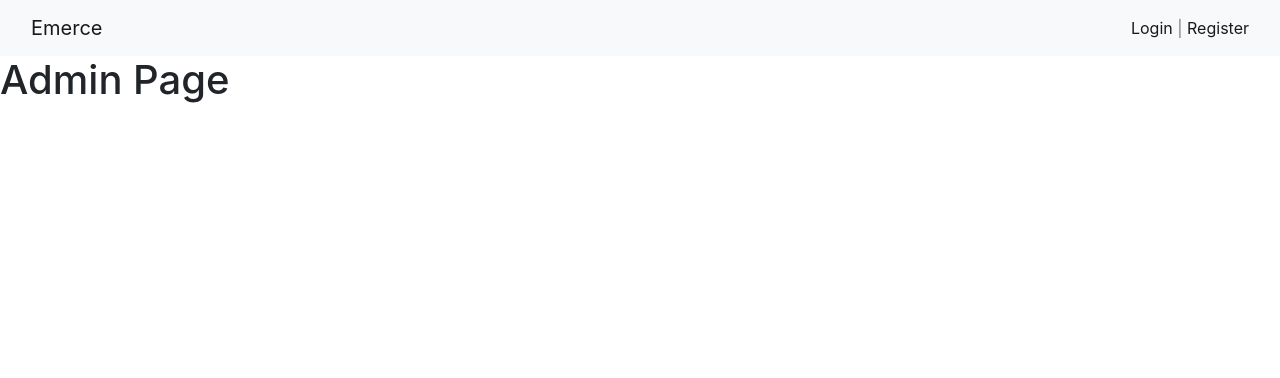
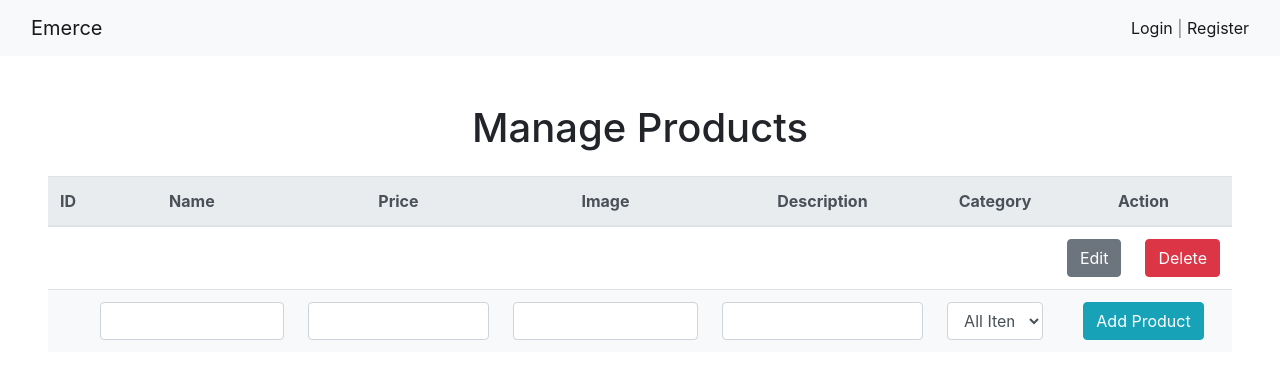
Before and after one commit to muftifachrudin/emerce-app, a React (Create React App) app: page /admin in a window 1280 px wide. Shown: the top 378 px of the page. Built offline with nearby package versions, Linux system fonts and the light colour scheme.

Commit message:
add layout admin

```diff
--- a/src/fake-api/db.json
+++ b/src/fake-api/db.json
@@ -22,6 +22,14 @@
       "password": "asdfg",
       "role": "user",
       "id": 3
+    },
+    {
+      "fullname": "Fitria",
+      "username": "fa",
+      "email": "fa@mail.com",
+      "password": "asdfg",
+      "role": "user",
+      "id": 4
     }
   ],
   "transactions": [],
--- a/src/pages/Admin.jsx
+++ b/src/pages/Admin.jsx
@@ -1,11 +1,74 @@
-import React from 'react'
+import React from "react";
 
-const Admin = () => {
+class Admin extends React.Component {
+  render() {
     return (
-        <div>
-            <h1>Admin Page</h1>
+      <div className="p-5">
+        <div className="row">
+          <div className="col-12 text-center">
+            <h1>Manage Products</h1>
+            <table className="table mt-4">
+              <thead className="thead-light">
+                <tr>
+                  <th>ID</th>
+                  <th>Name</th>
+                  <th>Price</th>
+                  <th>Image</th>
+                  <th>Description</th>
+                  <th>Category</th>
+                  <th colSpan={2}>Action</th>
+                </tr>
+              </thead>
+              <tbody>
+                <tr>
+                  <td></td>
+                  <td></td>
+                  <td></td>
+                  <td></td>
+                  <td></td>
+                  <td></td>
+                  <td>
+                    <button className="btn btn-secondary">Edit</button>
+                  </td>
+                  <td>
+                    <button className="btn btn-danger">Delete</button>
+                  </td>
+                </tr>
+              </tbody>
+              <tfoot className="bg-light">
+                <tr>
+                  <td></td>
+                  <td>
+                    <input type="text" className="form-control" />
+                  </td>
+                  <td>
+                    <input type="text" className="form-control" />
+                  </td>
+                  <td>
+                    <input type="text" className="form-control" />
+                  </td>
+                  <td>
+                    <input type="text" className="form-control" />
+                  </td>
+                  <td>
+                    <select name="addCategory" className="form-control">
+                      <option value="">All Items</option>
+                      <option value="baju">Baju</option>
+                      <option value="topi">Topi</option>
+                      <option value="celana">Celana</option>
+                    </select>
+                  </td>
+                  <td colSpan={2}>
+                    <button className="btn btn-info">Add Product</button>
+                  </td>
+                </tr>
+              </tfoot>
+            </table>
+          </div>
         </div>
-    )
+      </div>
+    );
+  }
 }
 
 export default Admin;
```
